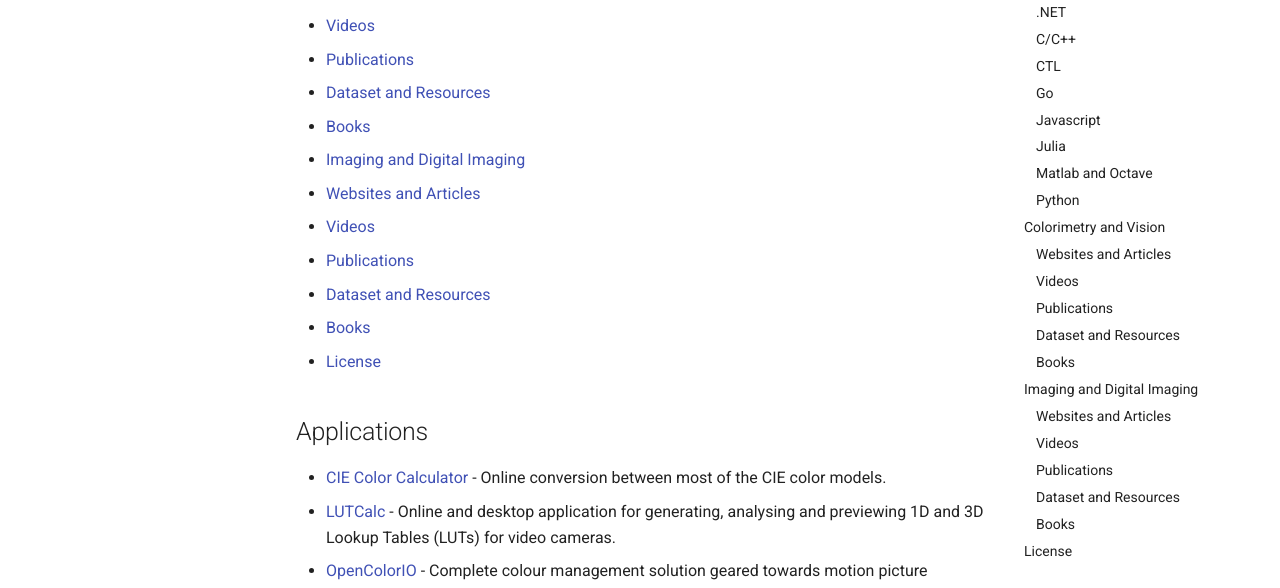
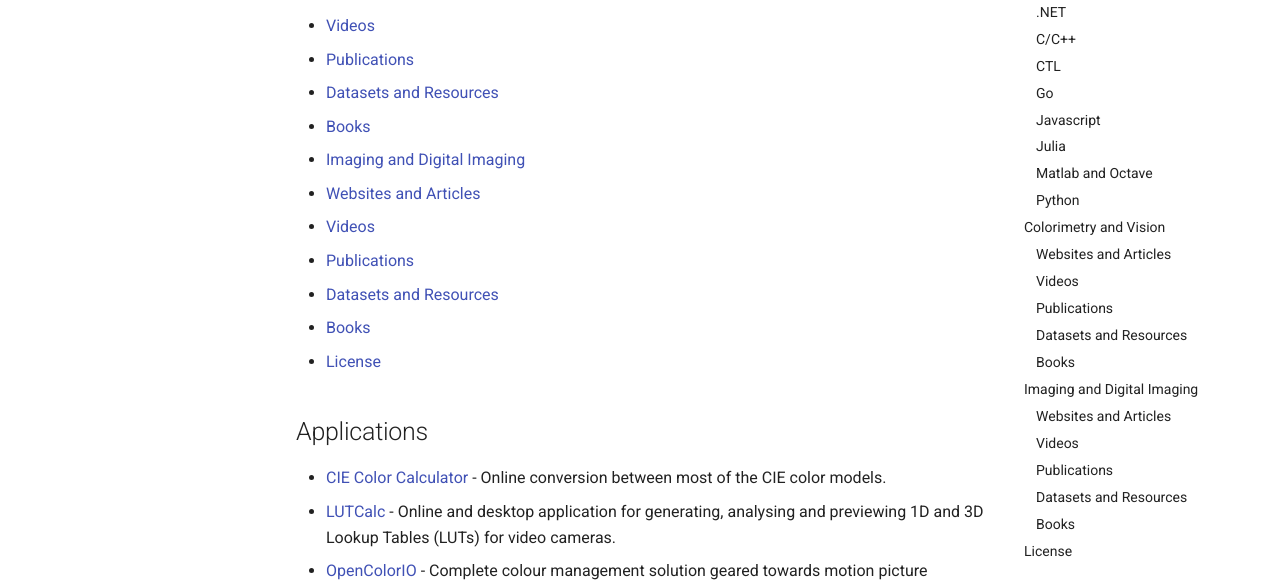
Before and after one commit to colour-science/awesome-colour, an MkDocs documentation site: the page built from docs/index.md, in a window 1280 px wide and 900 px high, scrolled down 551 px. Shown: the part 177-765 px from the top of the window. Built offline with MkDocs 1.6.1 and Material for MkDocs 9.7.7, drawn with Linux system fonts in a browser that asks for light colours; comment, search, counter and statistics services are not loaded; some of the changed text lies outside the part shown.

Commit message:
Add "Colour - Datasets".

```diff
--- a/docs/index.md
+++ b/docs/index.md
@@ -25,13 +25,13 @@
   - [Websites and Articles](#websites-and-articles)
   - [Videos](#videos)
   - [Publications](#publications)
-  - [Dataset and Resources](#dataset-and-resources)
+  - [Datasets and Resources](#datasest-and-resources)
   - [Books](#books)
 - [Imaging and Digital Imaging](#imaging-and-digital-imaging)
   - [Websites and Articles](#websites-and-articles-1)
   - [Videos](#videos-1)
   - [Publications](#publications-1)
-  - [Dataset and Resources](#dataset-and-resources-1)
+  - [Datasets and Resources](#datasets-and-resources-1)
   - [Books](#books-1)
 - [License](#license)
 
@@ -116,11 +116,12 @@
 - [BBC Research & Development](https://www.bbc.co.uk/rd/publications) - BBC publications for broadcast television.
 - [CIE 15: Technical Report: Colorimetry, 3rd edition](https://archive.org/details/gov.law.cie.15.2004) - Recommendations of the CIE concerning basic colorimetry.
 
-### Dataset and Resources
+### Datasets and Resources
 
 - [Capbone](http://capbone.com/spectral-reflectance-database/) - Spectral reflectance database from hyperspectral images.
 - [CVRL](http://www.cvrl.org/) - Colour & Vision Research laboratory and database.
 - [Color-data](https://github.com/nschloe/color-data) - Collected experimental colour data.
+- [Colour - Datasets](https://github.com/colour-science/colour-datasets) - Colour science datasets for use with [Colour](https://www.colour-science.org/).
 - [Rochester Institue of Technology - Colour Data](https://www.rit.edu/science/pocs/useful-data) - R.I.T. colour science dataset.
 
 ### Books
@@ -158,7 +159,7 @@
 - [Understanding Image Sharpness](http://www.normankoren.com/Tutorials/MTF.html) - Article about the Modulation Transfer Function (MTF).
 - [YUV and luminance considered harmful](http://poynton.ca/PDFs/YUV_and_luminance_harmful.pdf) - A plea for precise terminology in video.
 
-### Dataset and Resources
+### Datasets and Resources
 
 - [HDR Photographic Survey](http://rit-mcsl.org/fairchild/HDR.html) - Database of HDR photographs accompanied by detailed colorimetric/luminance measurements.
 
```
Also changed, not shown: readme.md (+5 -4 lines).
